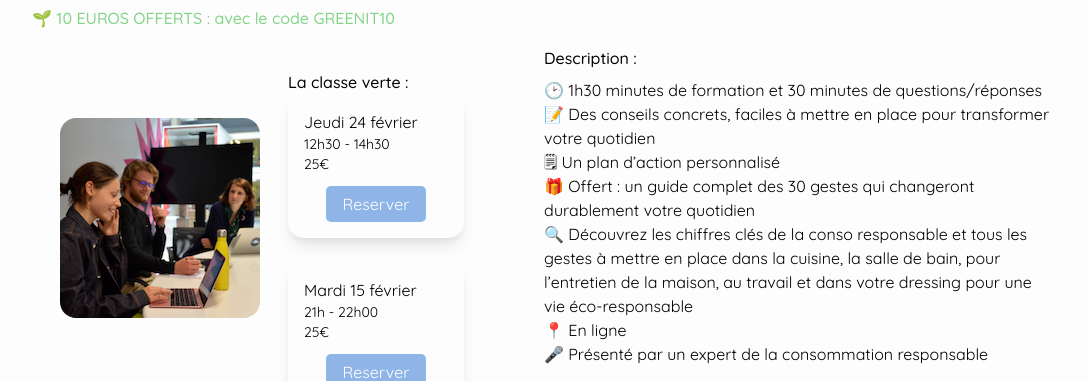
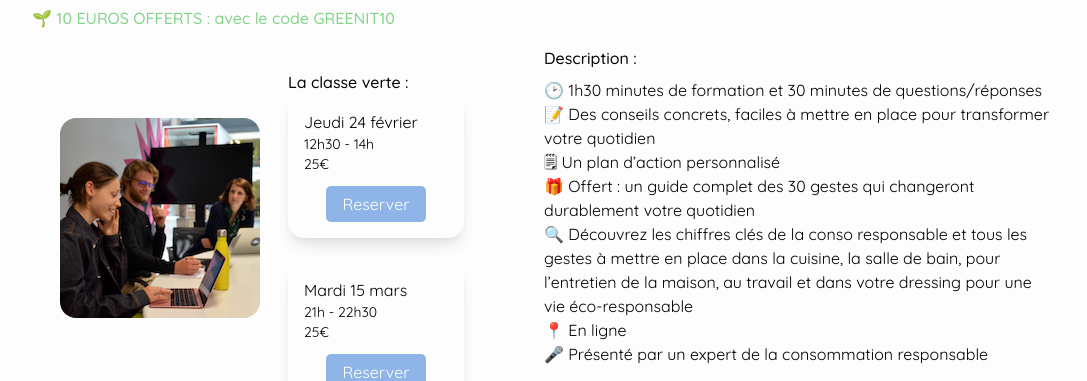
Before and after one commit to greenit-recipes/greenit-webapp, a React (Create React App) app: page /ateliers in a window 1280 px wide. Shown: the part 1240-1621 px from the top of the page, without its empty margins (96-1183 px from the left). Built offline with nearby package versions, Linux system fonts and the light colour scheme; no server answers; what apollo-upload-client would draw is missing.

Commit message:
change atelier kaba heures

```diff
--- a/src/pages/WorkshopPage.tsx
+++ b/src/pages/WorkshopPage.tsx
@@ -319,7 +319,7 @@ const WorkshopPage = () => {
                 </div>
                 <div className="p-4 inline-block shadow-lg rounded-2xl w-44 mb-6">
                 <h5 className="text-base">Jeudi 24 février</h5>
-                  <h5 className="text-sm">12h30 - 14h30</h5>
+                  <h5 className="text-sm">12h30 - 14h</h5>
                   <h5 className="text-sm">25€</h5>
                   <div className="flex justify-center items-center align-middle">
                     <a
@@ -331,8 +331,8 @@ const WorkshopPage = () => {
                   </div>
                 </div>
                 <div className="p-4 inline-block shadow-lg rounded-2xl w-44">
-                  <h5 className="text-base">Mardi 15 février</h5>
-                  <h5 className="text-sm">21h - 22h00</h5>
+                  <h5 className="text-base">Mardi 15 mars</h5>
+                  <h5 className="text-sm">21h - 22h30</h5>
                   <h5 className="text-sm">25€</h5>
                   <div className="flex justify-center items-center align-middle">
                     <a
```
